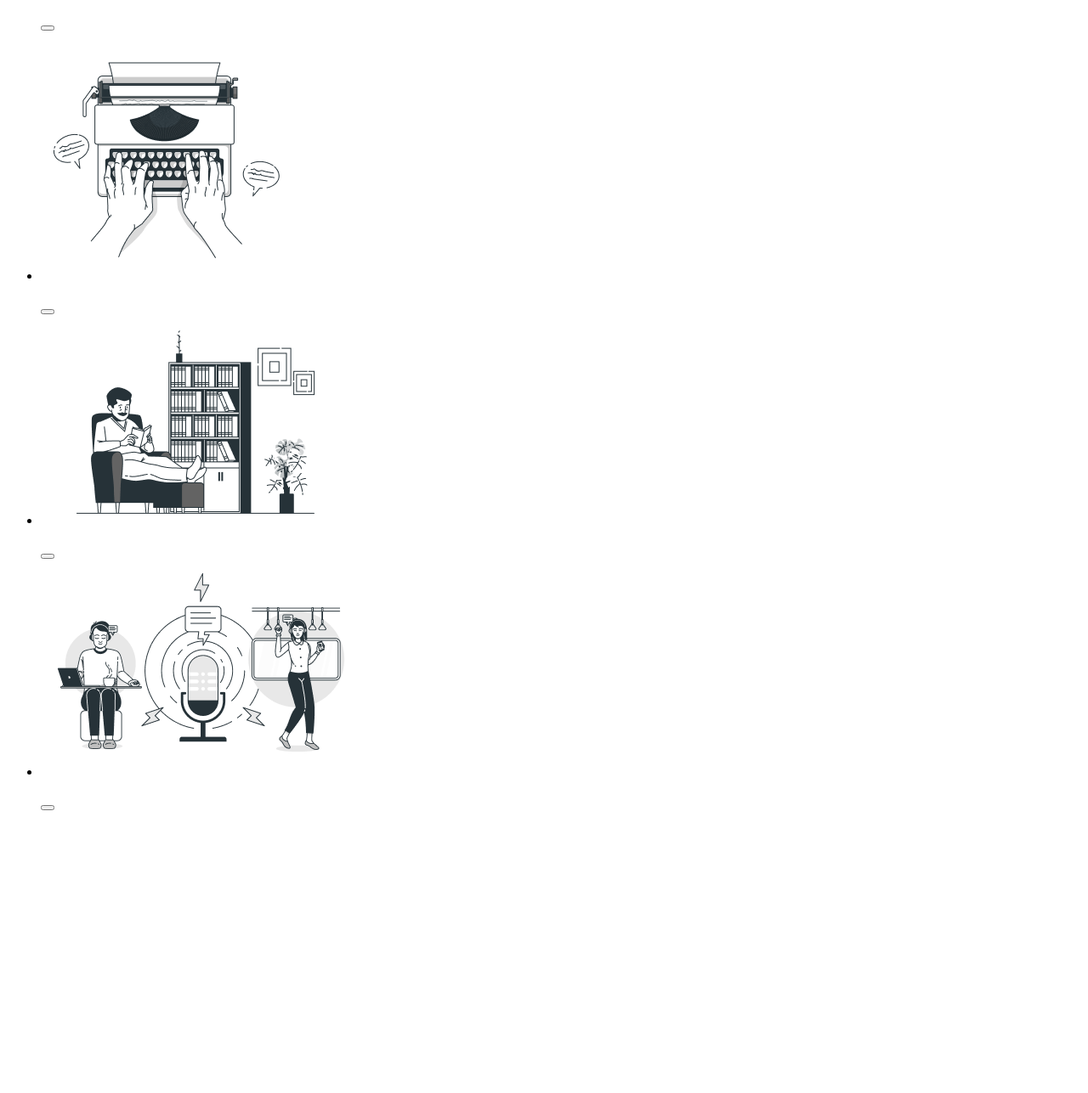
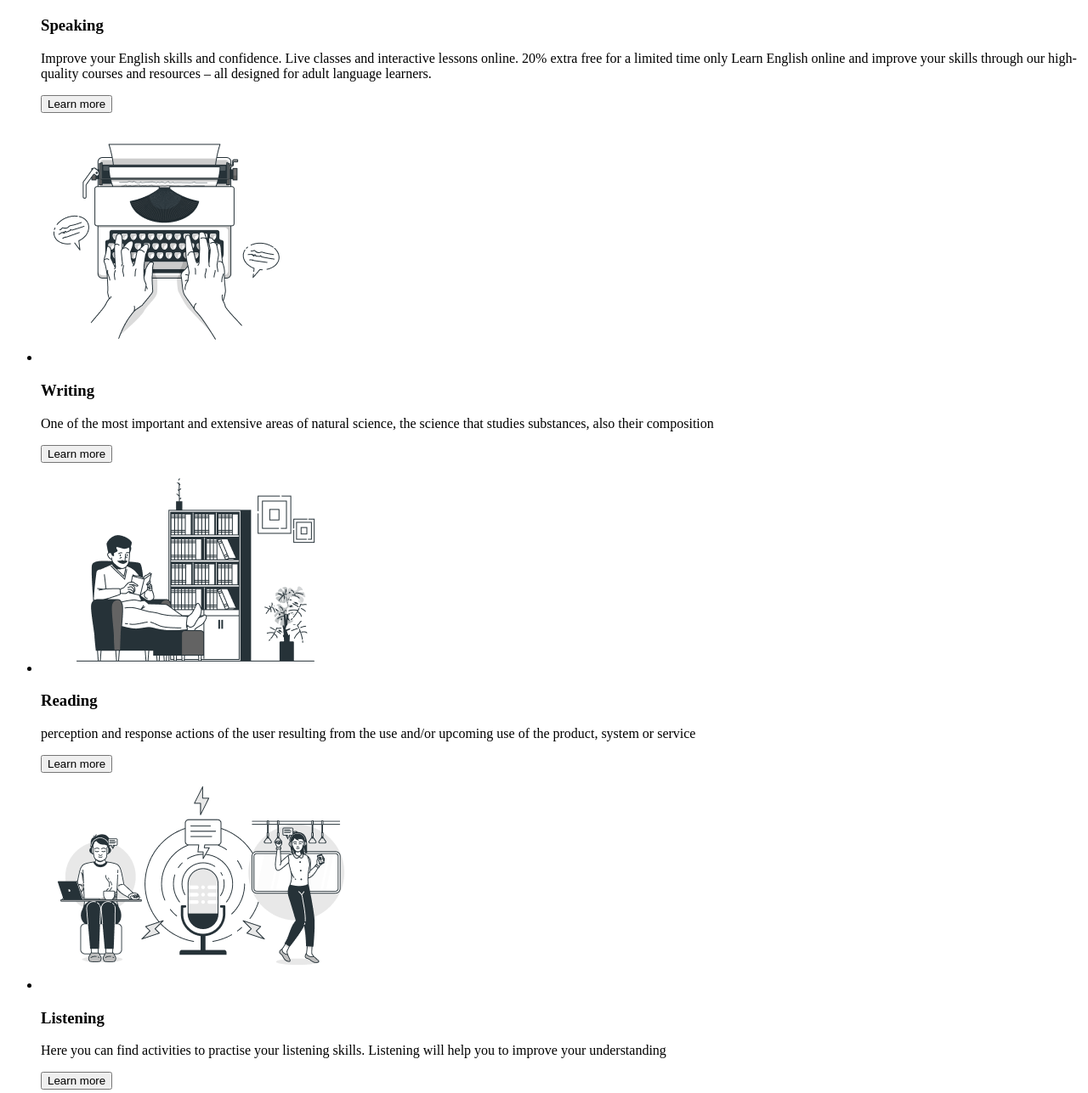
Before and after one commit to innyska/goit-hw, a plain HTML site: page index.html in a window 1280 px wide. Shown: the part 1397-2684 px from the top of the page at 85% size. Before the commit the page ends 2368 px from the top, so only its background shows below. Drawn offline with Linux system fonts and the light colour scheme.

Commit message:
Update index.html

```diff
--- a/index.html
+++ b/index.html
@@ -36,27 +36,39 @@
             <ul>
                 <li>
                     <img src="./images/Skills1.png" alt="Speaking, two men speaking">
-                    <h3></h3>
-                    <p></p>
-                    <button></button>
+                    <h3>Speaking</h3>
+                    <p>Improve your English skills and confidence.
+                    Live classes and interactive lessons online.
+                    20% extra free for a limited time only
+
+                    Learn English online and improve your
+                    skills through our high-quality courses
+                    and resources – all designed for adult language learners.</p>
+                    <button type="button">Learn more</button>
                 </li>
                 <li>
                     <img src="./images/Skills2.png" alt="Writing">
-                    <h3></h3>
-                    <p></p>
-                    <button></button>
+                    <h3>Writing</h3>
+                    <p>One of the most important and extensive
+                    areas of natural science, the science that
+                    studies substances, also their composition</p>
+                    <button type="button">Learn more</button>
                 </li>
                 <li>
                     <img src="./images/Skills3.png" alt="Reading">
-                    <h3></h3>
-                    <p></p>
-                    <button></button>
+                    <h3>Reading</h3>
+                    <p>perception and response actions of the user
+                    resulting from the use and/or upcoming use
+                    of the product, system or service</p>
+                    <button type="button">Learn more</button>
                 </li>
                 <li>
                     <img src="./images/Skills4.png" alt="Listening">
-                    <h3></h3>
-                    <p></p>
-                    <button></button>
+                    <h3>Listening</h3>
+                    <p>Here you can find activities to practise
+                    your listening skills. Listening will help you
+                    to improve your understanding</p>
+                    <button type="button">Learn more</button>
                 </li>
             </ul>
         </section>
```
